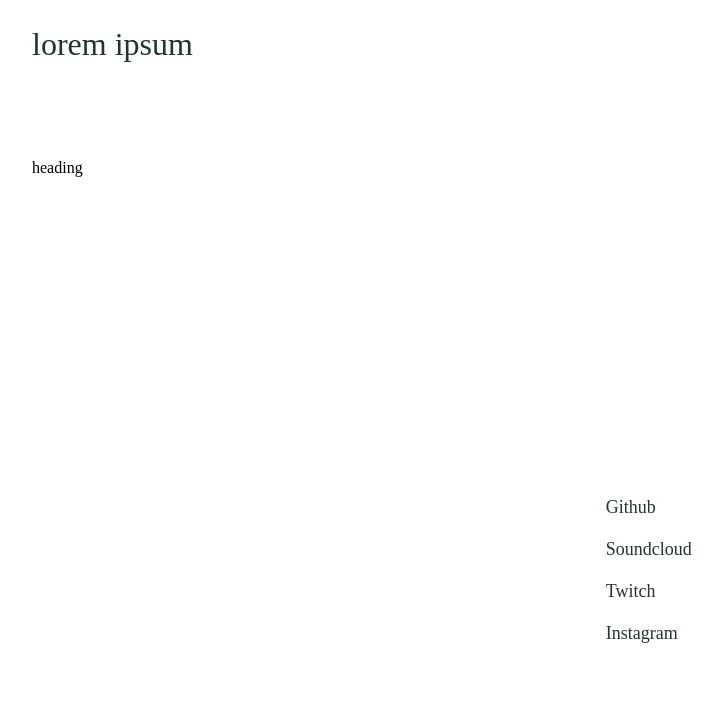
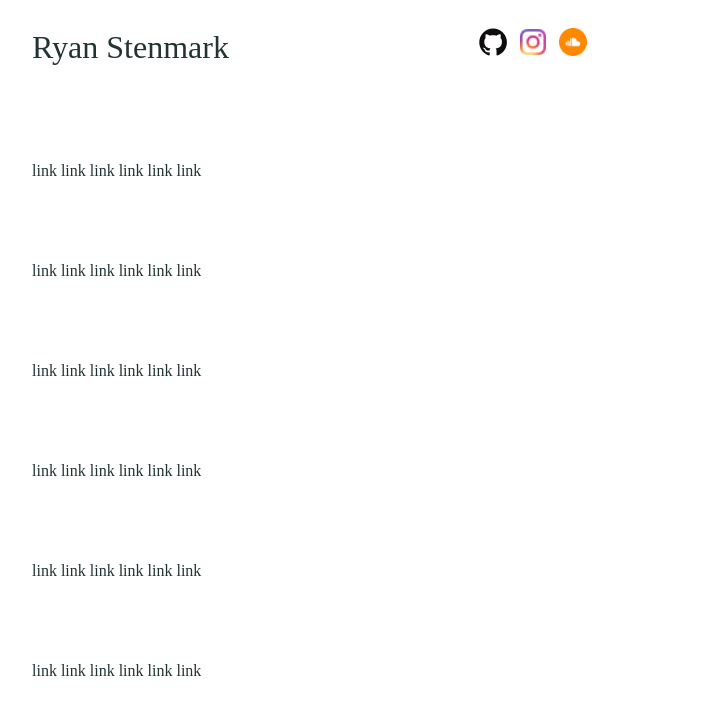
Before and after one commit to rstenmark/rstenmark.github.io, a plain HTML site: page tftpflash.html in a window 1280 px wide. Shown: the whole page, without its empty margins (224-946 px from the left). Drawn offline with Linux system fonts and the light colour scheme.

Commit message:
Added icons for links to public accounts on other platforms

```diff
--- a/index.css
+++ b/index.css
@@ -1,7 +1,6 @@
 a {
     color: #233;
     text-decoration-line: none;
-
 }
 
 body {
@@ -19,6 +18,12 @@ body {
 .header {
     font-size: xx-large;
     grid-area: header;
+}
+
+.headerlink {
+    display: inline-block;
+    width: 32px;
+    height: 32px;
 }
 
 .subheader {
@@ -39,3 +44,30 @@ body {
     "content"
     "footer";
 }
+
+#Github {
+    position: relative;
+    background: url('img/github32.png') no-repeat left top;
+}
+
+#Github:hover {
+    background-position: -32px 0px;
+}
+
+#Instagram {
+    position: relative;
+    background: url('img/instagram32.png') no-repeat left top;
+}
+
+#Instagram:hover {
+    background-position: -32px 0px;
+}
+
+#Soundcloud {
+    position: relative;
+    background: url('img/soundcloud32.png') no-repeat left top;
+}
+
+#Soundcloud:hover {
+    background-position: -32px 0px;
+}
--- a/tftpflash.html
+++ b/tftpflash.html
@@ -1,30 +1,57 @@
 <!DOCTYPE html>
+
 <html>
 <head>
     <meta charset="utf-8">
-        <title>project1</title>
+    <title>homepage</title>
     <link rel="stylesheet" href="index.css">
 </head>
 
+<body>
     <div class="wrapper">
         <div class="box header">
-                    <a href="index.html">lorem ipsum</a>
-            </div>
+            <a href="index.html">Ryan Stenmark</a>
+            &nbsp;&nbsp;&nbsp;&nbsp;
+            &nbsp;&nbsp;&nbsp;&nbsp;
+            &nbsp;&nbsp;&nbsp;&nbsp;
+            &nbsp;&nbsp;&nbsp;&nbsp;
+            &nbsp;&nbsp;&nbsp;&nbsp;
+            &nbsp;&nbsp;&nbsp;&nbsp;
+            <a href="https://github.com/rstenmark/">
+                <div class="headerlink" id="Github"></div>
+            </a>
 
-            <div class="box subheader">
-                &nbsp;<a href="https://github.com/rstenmark/">Github</a>
-                <br /><br />&nbsp;<a href="https://soundcloud.com/user-252409694">Soundcloud</a>
-                <br /><br />&nbsp;<a href="https://twitch.tv/rsten/">Twitch</a>
-                <br /><br />&nbsp;<a href="https://instagram.com/ryanstenmark">Instagram</a>
+            <a href="https://instagram.com/ryanstenmark">
+                <div class="headerlink" id="Instagram"></div>
+            </a>
+
+            <a href="https://soundcloud.com/user-252409694">
+                <div class="headerlink" id="Soundcloud"></div>
+            </a>
+
         </div>
 
         <div class="box content">
             <div>
-                    <h>heading</h>
-
+                <a href="tftpflash.html">link link link link link link </a>
+            </div><br />
+            <div>
+                <a href="tftpflash.html">link link link link link link </a>
+            </div><br />
+            <div>
+                <a href="tftpflash.html">link link link link link link </a>
+            </div><br />
+            <div>
+                <a href="tftpflash.html">link link link link link link </a>
+            </div><br />
+            <div>
+                <a href="tftpflash.html">link link link link link link </a>
+            </div><br />
+            <div>
+                <a href="tftpflash.html">link link link link link link </a>
+            </div><br />
         </div>
-            </div>
-
         <div class="box footer"></div>
     </div>
+</body>
 </html>
```
Also changed, not shown: index.html (+18 -11 lines), img/github32.png (added), img/icon32.png (added), img/instagram32.png (added), img/soundcloud32.png (added). Lines whose indentation alone changed are shown as unchanged.
